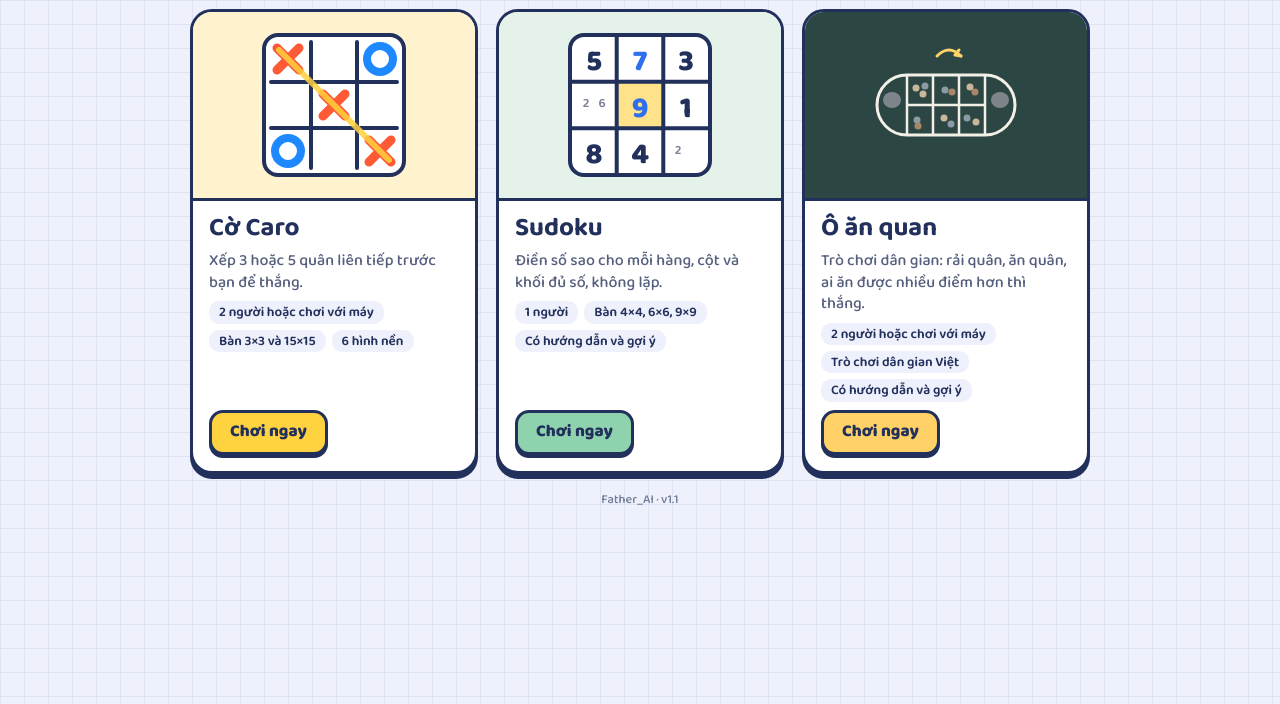
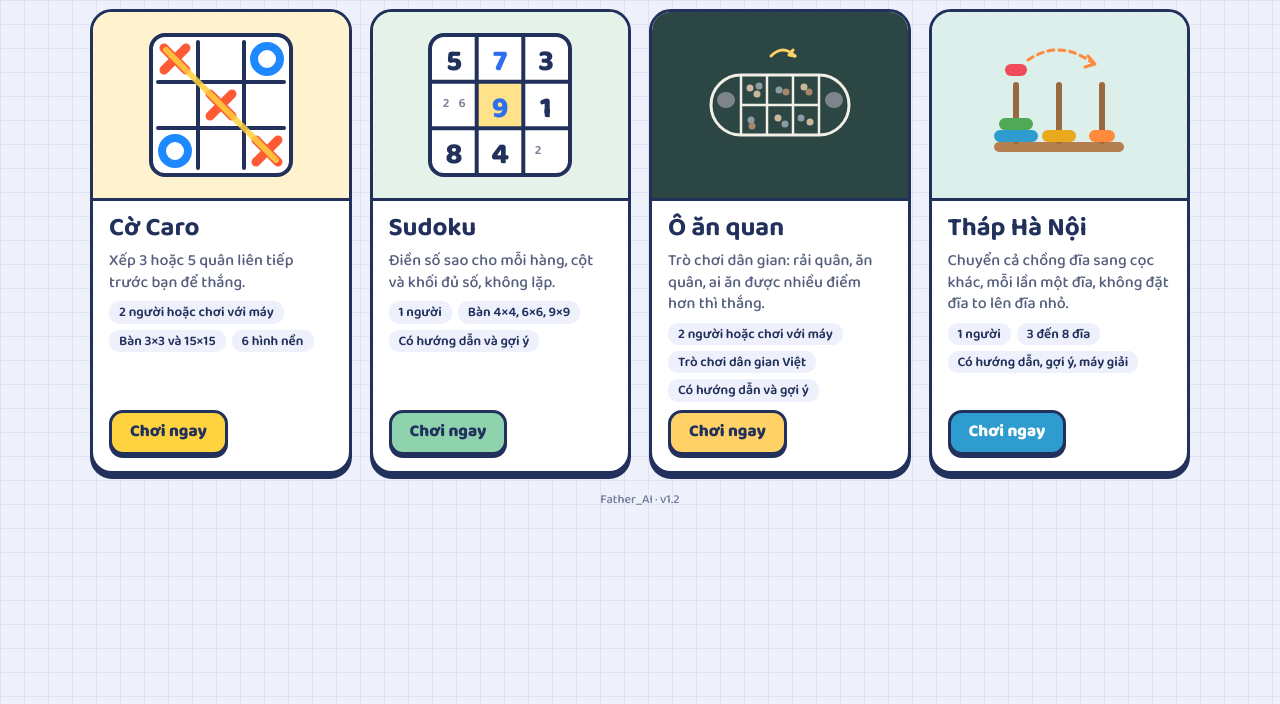
Before and after one commit to hplgames/hplgames.github.io, a plain HTML site: page index.html in a window 1280 px wide. Shown: the part 96-800 px from the top of the page. Drawn offline with Linux system fonts and the light colour scheme; no server answers.

Commit message:
Trang menu v1.2: thêm Tháp Hà Nội

```diff
--- a/index.html
+++ b/index.html
@@ -19,6 +19,8 @@
     --sudoku-bg: #e4f2ea;
     --oaq: #ffd166;
     --oaq-bg: #2c4643;
+    --thn: #2f9ccf;
+    --thn-bg: #dcefeb;
     --x: #ff5a36;
     --o: #1e88ff;
     --pen: #2f6feb;
@@ -39,7 +41,7 @@
   }
   html[lang^="zh"] body { font-family: "Baloo 2", "PingFang SC", "Microsoft YaHei", "Noto Sans SC", sans-serif; }
   :focus-visible { outline: 3px solid #7a3cff; outline-offset: 3px; }
-  .wrap { max-width: 900px; margin: 0 auto; display: flex; flex-direction: column; gap: 18px; }
+  .wrap { max-width: 1100px; margin: 0 auto; display: flex; flex-direction: column; gap: 18px; }
 
   header { display: flex; align-items: flex-start; gap: 12px; }
   .brand { flex: 1; min-width: 0; }
@@ -51,7 +53,7 @@
     font: 700 15px var(--font); color: var(--ink); box-shadow: 0 2px 0 #c3c9e4; cursor: pointer; flex: none;
   }
 
-  .shelf { display: grid; grid-template-columns: repeat(auto-fit, minmax(260px, 1fr)); gap: 18px; }
+  .shelf { display: grid; grid-template-columns: repeat(auto-fit, minmax(230px, 1fr)); gap: 18px; }
   .game {
     display: flex; flex-direction: column; text-decoration: none; color: inherit;
     background: var(--card); border: 3px solid var(--ink); border-radius: 22px; overflow: hidden;
@@ -64,6 +66,7 @@
   .caro .art { background: var(--caro-bg); }
   .sudoku .art { background: var(--sudoku-bg); }
   .oaq .art { background: var(--oaq-bg); }
+  .thn .art { background: var(--thn-bg); }
   .body { padding: 14px 16px 16px; display: flex; flex-direction: column; gap: 8px; flex: 1; }
   .name { display: flex; align-items: baseline; gap: 8px; }
   .name h2 { margin: 0; font-size: 26px; line-height: 1.05; flex: 1; }
@@ -78,6 +81,7 @@
   .caro .play { background: var(--caro); }
   .sudoku .play { background: var(--sudoku); }
   .oaq .play { background: var(--oaq); }
+  .thn .play { background: var(--thn); color: #fff; }
 
   footer { text-align: center; font-size: 12.5px; color: #6f7a94; }
 
@@ -151,6 +155,25 @@
         <span class="play" data-t="play"></span>
       </div>
     </a>
+    <a class="game thn" href="/thap-ha-noi/">
+      <div class="art" aria-hidden="true">
+        <svg viewBox="0 0 150 150">
+          <rect x="10" y="112" width="130" height="10" rx="5" fill="#b5804f"/>
+          <rect x="29" y="52" width="6" height="62" rx="3" fill="#9a6a3e"/><rect x="72" y="52" width="6" height="62" rx="3" fill="#9a6a3e"/><rect x="115" y="52" width="6" height="62" rx="3" fill="#9a6a3e"/>
+          <rect x="10" y="100" width="44" height="12" rx="6" fill="#2f9ccf"/><rect x="15" y="88" width="34" height="12" rx="6" fill="#4fa957"/>
+          <rect x="58" y="100" width="34" height="12" rx="6" fill="#e9a91c"/>
+          <rect x="105" y="100" width="26" height="12" rx="6" fill="#ff8a3d"/>
+          <rect x="21" y="34" width="22" height="12" rx="6" fill="#ef4b5a"/>
+          <path d="M44 30q32-22 66 4" fill="none" stroke="#ff8a3d" stroke-width="3" stroke-dasharray="6 5" stroke-linecap="round"/><path d="M104 26l7 8-10 3" fill="none" stroke="#ff8a3d" stroke-width="3" stroke-linecap="round" stroke-linejoin="round"/>
+        </svg>
+      </div>
+      <div class="body">
+        <div class="name"><h2 data-t="thnName"></h2><span class="ver" data-ver="thap-ha-noi"></span></div>
+        <p class="desc" data-t="thnDesc"></p>
+        <ul class="facts"><li data-t="thnF1"></li><li data-t="thnF2"></li><li data-t="thnF3"></li></ul>
+        <span class="play" data-t="play"></span>
+      </div>
+    </a>
   </main>
 
   <footer id="foot">Father_AI · v1.0</footer>
@@ -159,7 +182,7 @@
 <script>
 (() => {
   'use strict';
-  const APP_VERSION = "1.1"; // bump on every update
+  const APP_VERSION = "1.2"; // bump on every update
   const I18N = {
     vi: {
       title: 'Trò chơi gia đình', sub: 'Các trò chơi trí tuệ nhỏ cho cả nhà. Chọn một trò để bắt đầu.',
@@ -170,6 +193,8 @@
       sudokuF1: '1 người', sudokuF2: 'Bàn 4×4, 6×6, 9×9', sudokuF3: 'Có hướng dẫn và gợi ý',
       oaqName: 'Ô ăn quan', oaqDesc: 'Trò chơi dân gian: rải quân, ăn quân, ai ăn được nhiều điểm hơn thì thắng.',
       oaqF1: '2 người hoặc chơi với máy', oaqF2: 'Trò chơi dân gian Việt', oaqF3: 'Có hướng dẫn và gợi ý',
+      thnName: 'Tháp Hà Nội', thnDesc: 'Chuyển cả chồng đĩa sang cọc khác, mỗi lần một đĩa, không đặt đĩa to lên đĩa nhỏ.',
+      thnF1: '1 người', thnF2: '3 đến 8 đĩa', thnF3: 'Có hướng dẫn, gợi ý, máy giải',
     },
     en: {
       title: 'Family games', sub: 'Small brain games for the whole family. Pick one to start.',
@@ -180,6 +205,8 @@
       sudokuF1: '1 player', sudokuF2: '4×4, 6×6, 9×9 boards', sudokuF3: 'Tutorial and hints',
       oaqName: 'O An Quan', oaqDesc: 'A Vietnamese folk game: sow seeds, capture seeds, highest score wins.',
       oaqF1: '2 players or vs computer', oaqF2: 'Vietnamese folk game', oaqF3: 'Tutorial and hints',
+      thnName: 'Tower of Hanoi', thnDesc: 'Move the whole stack to another peg, one disk at a time, never a big disk on a small one.',
+      thnF1: '1 player', thnF2: '3 to 8 disks', thnF3: 'Tutorial, hints, auto-solve',
     },
     zh: {
       title: '家庭游戏', sub: '适合全家的益智小游戏。选一个开始吧。',
@@ -190,6 +217,8 @@
       sudokuF1: '单人', sudokuF2: '4×4、6×6、9×9', sudokuF3: '有教程和提示',
       oaqName: '吃官棋', oaqDesc: '越南民间游戏：播种、吃子，得分高者胜。',
       oaqF1: '双人或人机', oaqF2: '越南民间游戏', oaqF3: '有教程和提示',
+      thnName: '汉诺塔', thnDesc: '一次移动一个圆盘，大盘不能压小盘，把整叠移到另一根柱子。',
+      thnF1: '单人', thnF2: '3 到 8 个圆盘', thnF3: '有教程、提示和自动解',
     },
   };
   const LANGS = ['vi', 'en', 'zh'], LABEL = { vi: 'VI', en: 'EN', zh: '中' }, KEY = 'tro-choi-gia-dinh-lang';
```
Also changed, not shown: 1 other file.
